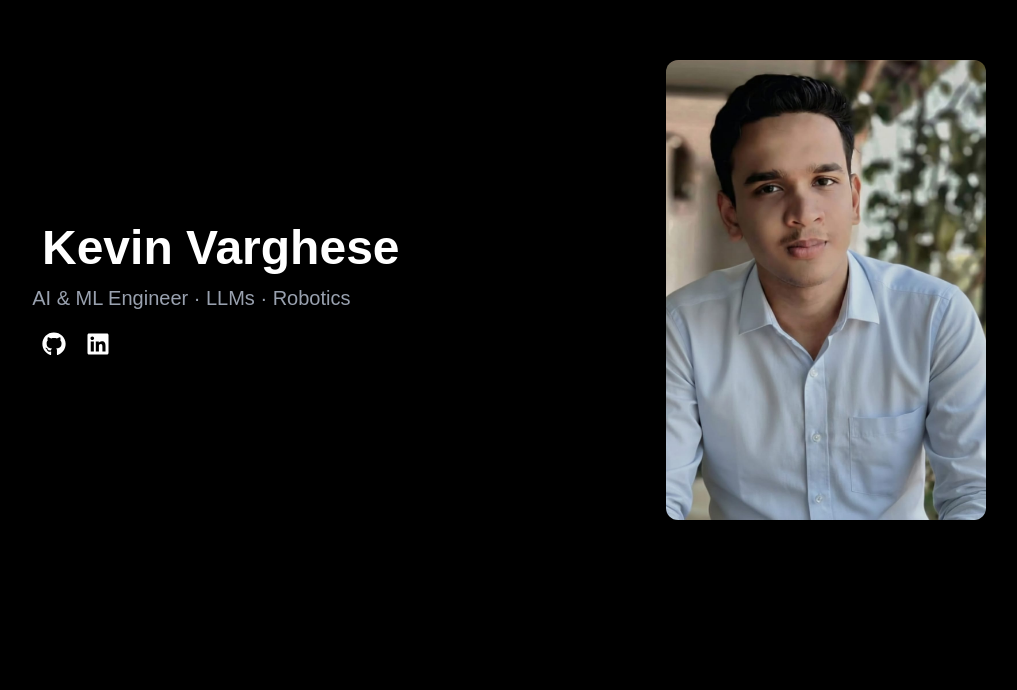
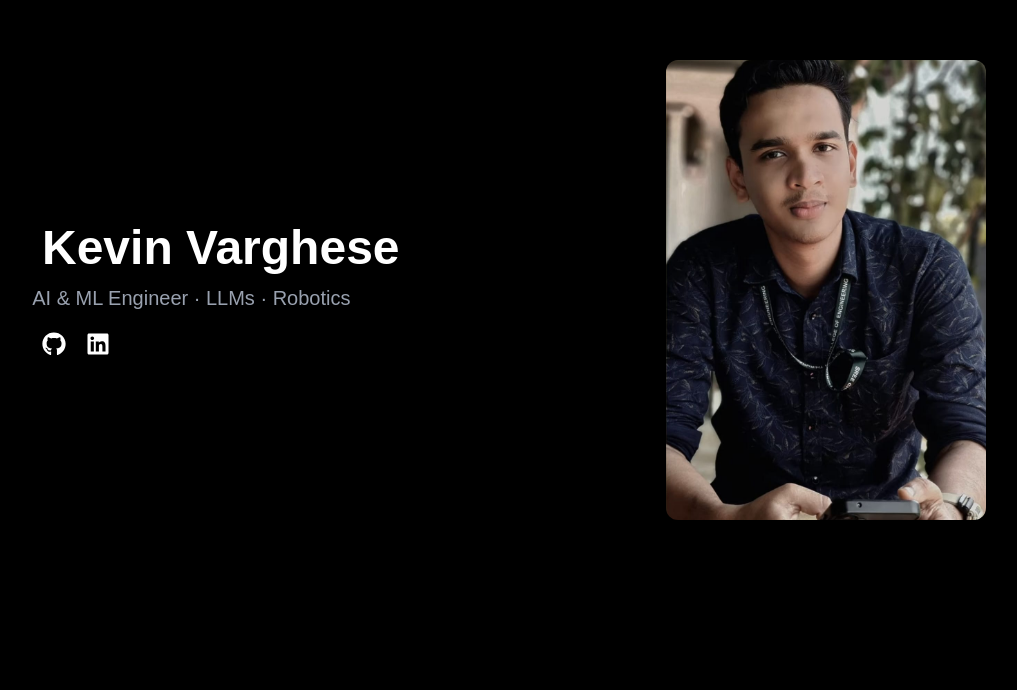
Before and after one commit to KevinVargheseKV/portfolio, a Next.js app: page / in a window 1280 px wide. Shown: the part 110-800 px from the top of the page, without its empty margins (86-1103 px from the left). Built offline with nearby package versions, Linux system fonts and the light colour scheme.

Commit message:
Add About Me summary section

```diff
--- a/app/page.tsx
+++ b/app/page.tsx
@@ -62,7 +62,7 @@ export default function Home() {
             className="relative w-[260px] md:w-[320px] h-[380px] md:h-[460px] mx-auto"
           >
             <Image
-              src="/kevin-1.jpg"
+              src="/kevin.jpeg"
               alt="Kevin Varghese"
               fill
               priority
```
Also changed, not shown: public/kevin.jpeg (added).
